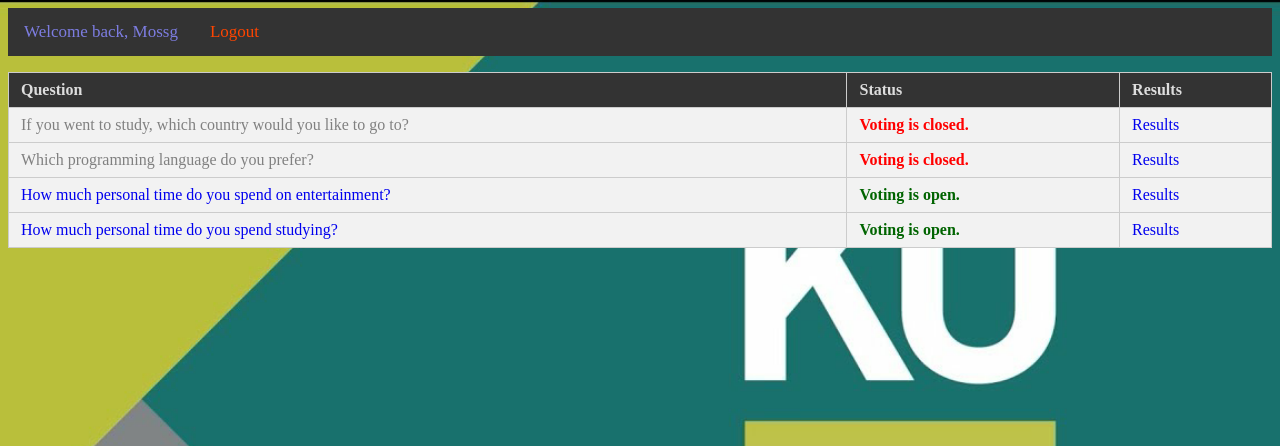
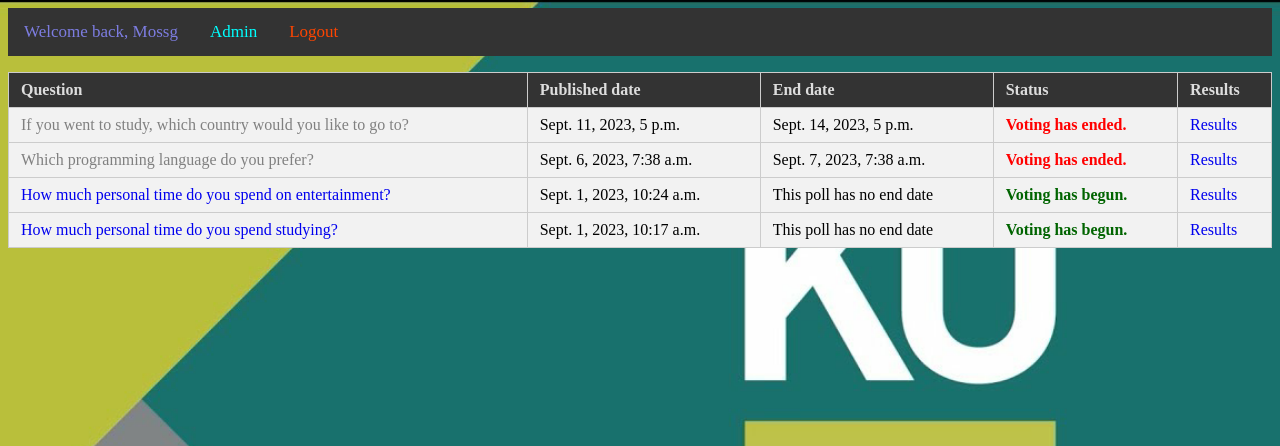
Before and after one commit to Nantawat6510545543/ku-polls, a Django app: page /polls/ in a window 1280 px wide. Shown: the top 446 px of the page. Run offline with Django 4.2, Linux system fonts and the light colour scheme; a user stored in the database is signed in; data comes from the database, SQL or seed files in the repository.

Commit message:
flake8 improved

```diff
--- a/polls/templates/polls/index.html
+++ b/polls/templates/polls/index.html
@@ -9,10 +9,12 @@
 <div class="topnav">
     {% if user.is_authenticated %}
         <a style="color: rgb(125, 125, 225);">
-            Welcome back, {{user.username.title}}
-            <a style="color: rgb(255,69,0);"
-               href="{% url 'logout' %}">Logout</a>
-        </a>
+            Welcome back, {{user.username.title}}</a>
+        {% if user.is_superuser  %}
+             <a class="link" style="color: rgb(0, 255, 255)"
+                    href="{% url 'admin:index' %}">Admin</a>
+        {% endif %}
+        <a style="color: rgb(255,69,0);" href="{% url 'logout' %}">Logout</a>
     {% else %}
         <a class="link" style="color: rgb(0, 128, 0)"
            href="{% url 'login' %}?next={{request.path}}">Login</a>
@@ -20,7 +22,6 @@
            href="{% url 'signup' %}">Register</a>
     {% endif %}
     {% if messages %}
-        <a>
         {% for message in messages %}
         <a>| </a>
         <a style="color: rgb(255,255,0);"
@@ -28,16 +29,19 @@
            {% endif %}>{{ message }}
         </a>
         {% endfor %}
-        </a>
     {% endif %}
     <p></p>
 </div>
+
 <p></p>
+
 {% if latest_question_list %}
    <table  class="style1">
     <thead>
         <tr>
             <th>Question</th>
+            <th>Published date</th>
+            <th>End date</th>
             <th>Status</th>
             <th>Results</th>
         </tr>
@@ -53,10 +57,20 @@
                 {% endif %}
             </td>
             <td>
+                <a>{{question.pub_date}}</a>
+            </td>
+            <td>
+                {% if question.end_date is none %}
+                <a>This poll has no end date</a>
+                {% else %}
+                <a>{{ question.end_date }}</a>
+                {% endif %}
+            </td>
+            <td>
                 {% if question.can_vote %}
-                <b><a style="color: rgb(0,100,0);">Voting is open.</a></b>
+                <b><a style="color: rgb(0,100,0);">Voting has begun.</a></b>
                 {% else %}
-                <b><a style="color: rgb(255,0,0);">Voting is closed.</a></b>
+                <b><a style="color: rgb(255,0,0);">Voting has ended.</a></b>
                 {% endif %}
             </td>
             <td>
--- a/polls/views.py
+++ b/polls/views.py
@@ -69,9 +69,6 @@ def vote(request, question_id):
     question = get_object_or_404(Question, pk=question_id)
     user = request.user
 
-    if not user.is_authenticated:
-        return redirect('login')
-
     if not question.can_vote():
         messages.error(request, "Vote is not allow")
         return redirect("polls:index")
@@ -79,7 +76,11 @@ def vote(request, question_id):
     try:
         selected_choice = question.choice_set.get(pk=request.POST['choice'])
     except (KeyError, Choice.DoesNotExist):
-        messages.error(request, "You didn't select a choice.")
+        previous_page_url = request.META.get('HTTP_REFERER', '')
+        login_page_url = (f"http://127.0.0.1:8000/accounts/login/"
+                          f"?next=/polls/{question.id}/vote/")
+        if previous_page_url != login_page_url:
+            messages.error(request, "You didn't select a choice.")
         return HttpResponseRedirect(
             reverse('polls:detail', args=(question.id,)))
 
@@ -89,12 +90,13 @@ def vote(request, question_id):
             messages.info(request, "Your vote remains the same.")
         else:
             vote.choice = selected_choice
+            vote.save()
             messages.success(request, "Your vote has been changed.")
     except Vote.DoesNotExist:
         vote = Vote(user=user, choice=selected_choice)
+        vote.save()
         messages.success(request, "Your vote has been recorded.")
 
-    vote.save()
     return HttpResponseRedirect(
         reverse("polls:results", args=(question.id,)))
 
```
Also changed, not shown: polls/templates/polls/detail.html (+7 -4 lines), polls/templates/polls/results.html (+7 -4 lines), polls/tests/test_auth.py (+0 -1 lines), polls/migrations/0006_alter_question_pub_date.py, polls/migrations/0007_remove_choice_votes_vote.py. Lines whose indentation alone changed are shown as unchanged.
